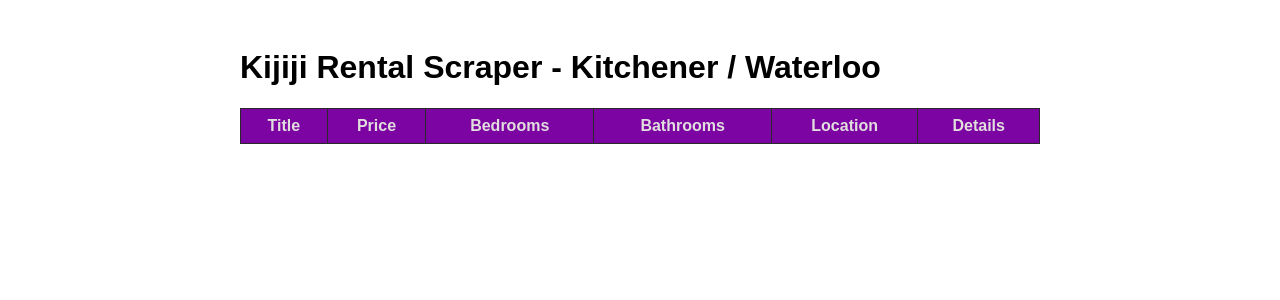
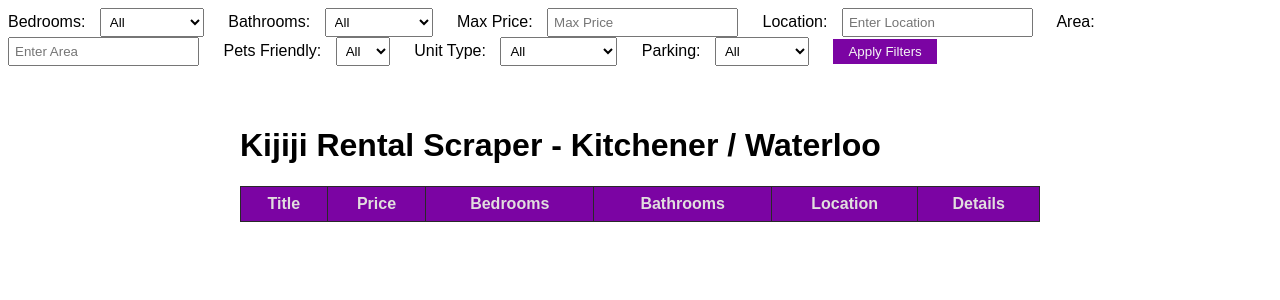
Before and after one commit to jdavidIP/Kijiji_Scrapper, a PHP site: page /public/index.html in a window 1280 px wide. Shown: the top 300 px of the page. Run offline with PHP 8.4, Linux system fonts and the light colour scheme; lists and menus that the app fills with data are empty.

Commit message:
Added filtering functionality

```diff
--- a/public/css/styles.css
+++ b/public/css/styles.css
@@ -103,3 +103,24 @@ background-color: #6e0491b1;
     width: 32px; /* Ensure round shape */
     height: 32px; /* Ensure round shape */
 }
+
+.filters {
+    margin-bottom: 20px;
+}
+
+.filters label {
+    margin-right: 10px;
+}
+
+.filters select, .filters input {
+    margin-right: 20px;
+    padding: 5px;
+}
+
+.filters button {
+    padding: 5px 15px;
+    background-color: #7b04a3;
+    color: #f4f4f4;
+    border: none;
+    cursor: pointer;
+}
--- a/public/index.html
+++ b/public/index.html
@@ -7,6 +7,66 @@
     <link rel="stylesheet" href="css/styles.css">
 </head>
 <body>
+    <div class="filters">
+        <label for="bedrooms">Bedrooms:</label>
+        <select id="bedrooms">
+            <option value="">All</option>
+            <option value="1">1 Bedroom</option>
+            <option value="2">2 Bedrooms</option>
+            <option value="3">3 Bedrooms</option>
+            <option value="4">4 Bedrooms</option>
+            <option value="5">5 Bedrooms</option>
+        </select>
+
+        <label for="bathrooms">Bathrooms:</label>
+        <select id="bathrooms">
+            <option value="">All</option>
+            <option value="1">1 Bathroom</option>
+            <option value="2">2 Bathrooms</option>
+            <option value="3">3 Bathrooms</option>
+            <option value="4">4 Bathrooms</option>
+            <option value="5">5 Bathrooms</option>
+        </select>
+
+        <label for="price">Max Price:</label>
+        <input type="number" id="price" placeholder="Max Price">
+
+        <label for="location">Location:</label>
+        <input type="text" id="location" placeholder="Enter Location">
+
+        <label for="area">Area:</label>
+        <input type="text" id="area" placeholder="Enter Area">
+
+        <label for="pets">Pets Friendly:</label>
+        <select id="pets">
+            <option value="">All</option>
+            <option value="Yes">Yes</option>
+            <option value="No">No</option>
+        </select>
+
+        <label for="unitType">Unit Type:</label>
+        <select id="unitType">
+            <option value="">All</option>
+            <option value="Apartment">Apartment</option>
+            <option value="Condo">Condo</option>
+            <option value="Townhouse">Townhouse</option>
+            <option value="House">House</option>
+            <option value="Duplex/Triplex">Duplex/Triplex</option>
+            <option value="Basement">Basement</option>
+        </select>
+
+        <label for="parking">Parking:</label>
+        <select id="parking">
+            <option value="">All</option>
+            <option value="0">No</option>
+            <option value="1">1 parking</option>
+            <option value="2">2 parkings</option>
+            <option value="3">3 parkings</option>
+        </select>
+
+        <button id="applyFilters">Apply Filters</button>
+    </div>
+
     <div class="container">
         <h1>Kijiji Rental Scraper - Kitchener / Waterloo</h1>
         <div id="loading" class="loading">Loading...</div>
--- a/public/js/scrape_kijiji.js
+++ b/public/js/scrape_kijiji.js
@@ -92,8 +92,8 @@ async function scrapeAllListings(totalPages, batchSize) {
 }
 
 // Define the total number of pages and batch size
-const TOTAL_PAGES = 44;
-const BATCH_SIZE = 10;
+const TOTAL_PAGES = 3
+const BATCH_SIZE = 3;
 
 // Run the scraper and log the output
 scrapeAllListings(TOTAL_PAGES, BATCH_SIZE)
--- a/public/js/scripts.js
+++ b/public/js/scripts.js
@@ -3,6 +3,7 @@ document.addEventListener('DOMContentLoaded', function() {
     const pagination = document.getElementById('pagination');
     const itemsPerPage = 30; // Number of items to display per page
     let listings = []; // This will hold all the listings
+    let filteredListings = []; // This will hold filtered listings
     let currentPage = 1;
 
     // Fetch all listings from the backend
@@ -22,6 +23,7 @@ document.addEventListener('DOMContentLoaded', function() {
                 }
 
                 listings = data.data.data;
+                filteredListings = listings; // Initially, all listings are shown
                 displayPage(1); // Display the first page
             })
             .catch(error => {
@@ -32,11 +34,39 @@ document.addEventListener('DOMContentLoaded', function() {
             });
     }
 
+    // Apply filters
+    function applyFilters() {
+        const bedrooms = document.getElementById('bedrooms').value;
+        const bathrooms = document.getElementById('bathrooms').value;
+        const maxPrice = document.getElementById('price').value;
+        const location = document.getElementById('location').value.toLowerCase();
+        const area = document.getElementById('area').value.toLowerCase();
+        const pets = document.getElementById('pets').value;
+        const unitType = document.getElementById('unitType').value;
+        const parking = document.getElementById('parking').value;
+
+        filteredListings = listings.filter(listing => {
+            const listingPrice = parseFloat(listing.price.replace(/[$,]/g, ''));
+            return (
+                (bedrooms === "" || Math.floor(listing.bedrooms) == bedrooms) &&
+                (bathrooms === "" || Math.floor(listing.bathrooms) == bathrooms) &&
+                (maxPrice === "" || listingPrice <= parseFloat(maxPrice)) &&
+                (location === "" || listing.location.toLowerCase().includes(location)) &&
+                (area === "" || listing.area.toLowerCase().includes(area)) &&
+                (pets === "" || listing.petsFriendly.toLowerCase() === pets.toLowerCase()) &&
+                (unitType === "" || listing.unitType.toLowerCase() === unitType.toLowerCase()) &&
+                (parking === "" || listing.parking === parking)
+            );
+        });
+
+        displayPage(1); // Reset to the first page after filtering
+    }
+
     // Display a specific page of listings
     function displayPage(pageNum) {
         const startIndex = (pageNum - 1) * itemsPerPage;
         const endIndex = startIndex + itemsPerPage;
-        const pageListings = listings.slice(startIndex, endIndex);
+        const pageListings = filteredListings.slice(startIndex, endIndex);
 
         const tbody = document.getElementById('listingsBody');
         tbody.innerHTML = ''; // Clear any existing rows
@@ -46,8 +76,8 @@ document.addEventListener('DOMContentLoaded', function() {
             tr.innerHTML = `
                 <td>${listing.title}</td>
                 <td>${listing.price}</td>
+                <td>${listing.bedrooms}</td>
                 <td>${listing.bathrooms}</td>
-                <td>${listing.bedrooms}</td>
                 <td>${listing.location}</td>
                 <td><button class="toggleDetails" data-index="${startIndex + index}">Show Details</button></td>
             `;
@@ -81,7 +111,7 @@ document.addEventListener('DOMContentLoaded', function() {
 
     // Update the pagination buttons
     function updatePagination() {
-        const totalPages = Math.ceil(listings.length / itemsPerPage);
+        const totalPages = Math.ceil(filteredListings.length / itemsPerPage);
         pagination.innerHTML = ''; // Clear existing pagination buttons
 
         const visiblePages = 5; // Number of page buttons to display at a time
@@ -133,7 +163,7 @@ document.addEventListener('DOMContentLoaded', function() {
         pagination.appendChild(lastButton);
     }
 
-
+    document.getElementById('applyFilters').addEventListener('click', applyFilters);
 
     fetchAllListings(); // Start by fetching all listings
 });
```
